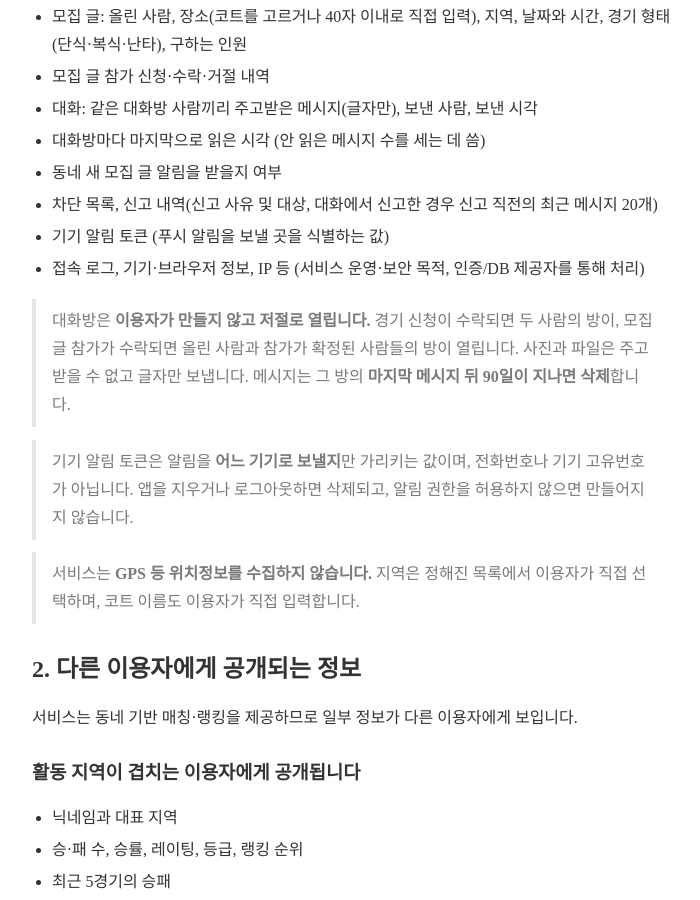
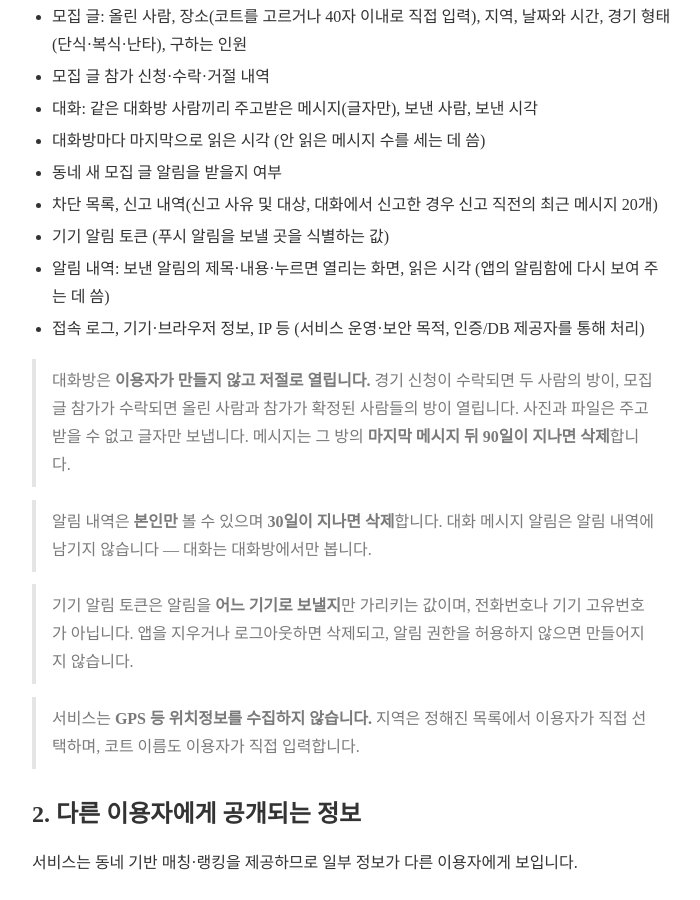
Before and after one commit to supremest35/supremest35.github.io, a Jekyll site: the page built from courtleague/privacy.md, in a window 1280 px wide and 900 px high, scrolled down 1695 px. Shown: the whole window, without its empty margins (288-988 px from the left). Built offline with Jekyll 4.4.1, drawn with Linux system fonts in a browser that asks for light colours; nearby versions of some CDN libraries; some of the changed text lies outside the part shown.

Commit message:
코트리그 개인정보처리방침 — 앱 알림함 (알림 내역 30일 보관, 2026-10-16 시행)

```diff
--- a/courtleague/privacy.md
+++ b/courtleague/privacy.md
@@ -68,12 +68,16 @@ no_sidebar: true
 - 동네 새 모집 글 알림을 받을지 여부
 - 차단 목록, 신고 내역(신고 사유 및 대상, 대화에서 신고한 경우 신고 직전의 최근 메시지 20개)
 - 기기 알림 토큰 (푸시 알림을 보낼 곳을 식별하는 값)
+- 알림 내역: 보낸 알림의 제목·내용·누르면 열리는 화면, 읽은 시각 (앱의 알림함에 다시 보여 주는 데 씀)
 - 접속 로그, 기기·브라우저 정보, IP 등 (서비스 운영·보안 목적, 인증/DB 제공자를 통해 처리)
 
 > 대화방은 **이용자가 만들지 않고 저절로 열립니다.** 경기 신청이 수락되면 두 사람의 방이,
 > 모집 글 참가가 수락되면 올린 사람과 참가가 확정된 사람들의 방이 열립니다.
 > 사진과 파일은 주고받을 수 없고 글자만 보냅니다.
 > 메시지는 그 방의 **마지막 메시지 뒤 90일이 지나면 삭제**합니다.
+
+> 알림 내역은 **본인만** 볼 수 있으며 **30일이 지나면 삭제**합니다.
+> 대화 메시지 알림은 알림 내역에 남기지 않습니다 — 대화는 대화방에서만 봅니다.
 
 > 기기 알림 토큰은 알림을 **어느 기기로 보낼지**만 가리키는 값이며,
 > 전화번호나 기기 고유번호가 아닙니다. 앱을 지우거나 로그아웃하면 삭제되고,
@@ -199,6 +203,7 @@ no_sidebar: true
 - 원칙적으로 **회원 탈퇴 시 지체 없이 파기**합니다.
   탈퇴하면 프로필·경기 기록·경기 신청·모집 글과 참가 신청·보낸 대화 메시지·차단 내역·코트 알림 설정이 함께 삭제됩니다.
 - 대화 메시지는 탈퇴 전이라도 그 방의 **마지막 메시지 뒤 90일이 지나면** 삭제합니다.
+- 알림 내역은 탈퇴 전이라도 **30일이 지나면** 삭제합니다.
 - 서비스는 접속 로그를 **자체적으로 수집·보관하지 않으며**, 인증·데이터베이스
   제공자가 운영·보안 목적으로 보관하는 기록은 해당 제공자의 정책에 따릅니다.
 - 관련 법령에서 별도의 보존 의무를 정한 경우 그 기간 동안 보관합니다.
@@ -287,6 +292,7 @@ no_sidebar: true
 - 경기 기록과 경기 신청 내역
 - 올린 모집 글과 참가 신청 내역
 - 보낸 대화 메시지와 대화방 참여 정보
+- 알림 내역
 - 차단 목록
 - 기기 알림 토큰
 - 빈자리 알림을 켠 코트
```
Also changed, not shown: other parts of courtleague/privacy.md (+1 -1 lines).
